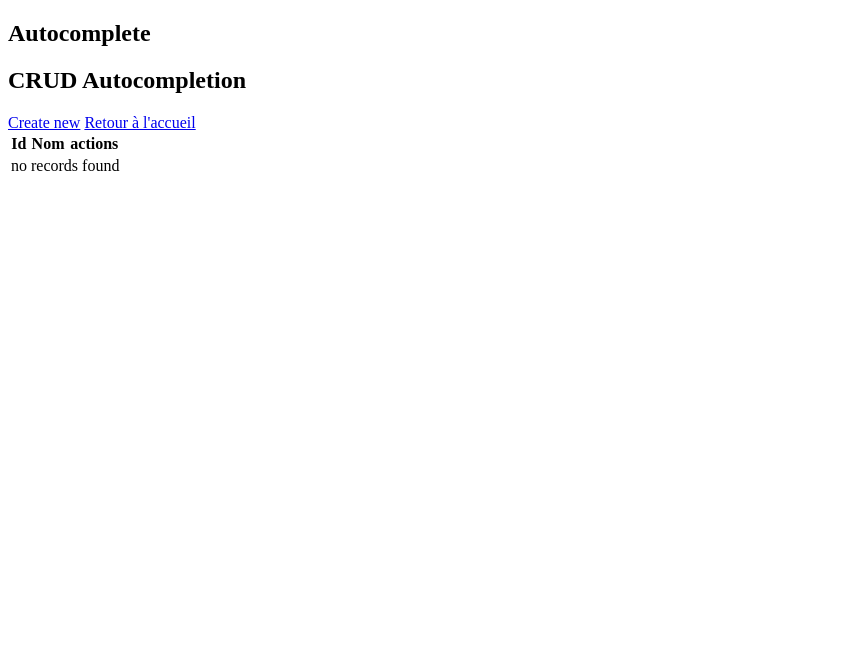
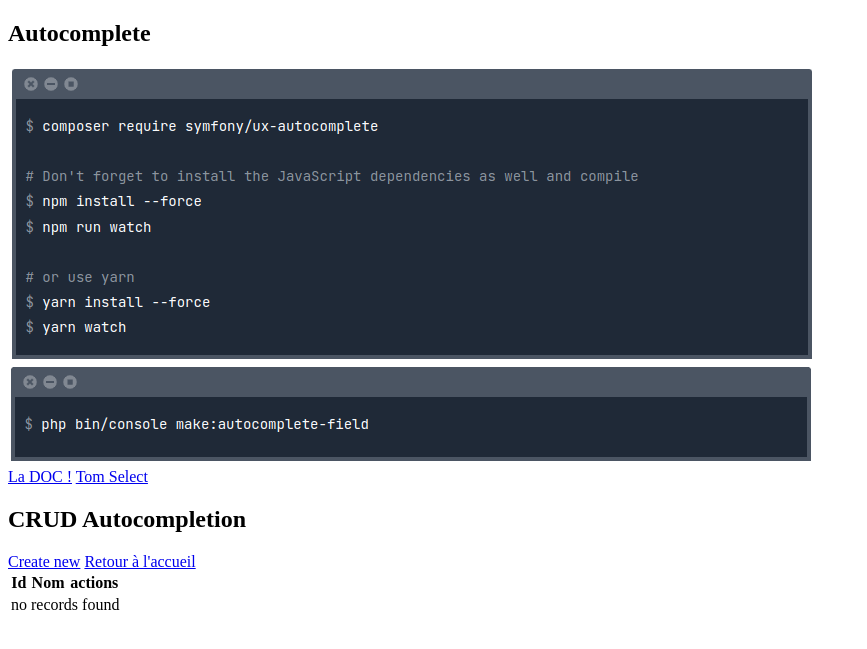
Before and after one commit to KevynSola/technical_support_symfony, a Symfony app: template templates/multiple/index.html.twig in a window 1280 px wide. Shown: the top 649 px of the page, without its empty margins (0-867 px from the left). Run offline with Twig, Linux system fonts and the light colour scheme; the template is opened without the code that fills it, so the values that code supplies are empty; some libraries are stand-ins or nearby versions.

Commit message:
add img to components

```diff
--- a/assets/controllers.json
+++ b/assets/controllers.json
@@ -5,8 +5,8 @@
                 "enabled": true,
                 "fetch": "eager",
                 "autoimport": {
-                    "tom-select/dist/css/tom-select.default.css": true,
-                    "tom-select/dist/css/tom-select.bootstrap5.css": false
+                    "tom-select/dist/css/tom-select.default.css": false,
+                    "tom-select/dist/css/tom-select.bootstrap5.css": true
                 }
             }
         },
--- a/templates/chart/index.html.twig
+++ b/templates/chart/index.html.twig
@@ -7,6 +7,12 @@
 {% block body %}
 	<div class="container">
 		<h1 class="text-center p-4">ChartJs</h1>
+		<div class="message text-center mb-3">
+			<img src="{{asset('/build/images/installchartjs.png')}}" alt="image de l'installation">
+		</div>
+		<div class="bloc-link m-4 d-flex justify-content-center align-items-center">
+			<a class="btn btn-lg btn-success mx-4 p-3" href="https://symfony.com/bundles/ux-chartjs/current/index.html" target="_blank">La DOC !</a>
+		</div>
 		<div class="bloc-head d-flex justify-content-between align-items-center">
 			<p>Exemple de ChartJs avec Symfony :</p>
 			<div class="btn-home m-4">
--- a/templates/multiple/index.html.twig
+++ b/templates/multiple/index.html.twig
@@ -7,6 +7,14 @@
 	<section>
 		<div class="container">
 			<h1 class="text-center p-4">Autocomplete</h1>
+			<div class="message text-center mb-3">
+				<img src="{{asset('/build/images/install.png')}}" alt="image de l'installation">
+				<img src="{{asset('/build/images/field_auto.png')}}" alt="Image de commande">
+			</div>
+			<div class="bloc-link m-4 d-flex justify-content-center align-items-center">
+				<a class="btn btn-lg btn-success mx-4 p-3" href="https://symfony.com/bundles/ux-autocomplete/current/index.html" target="_blank">La DOC !</a>
+				<a class="btn btn-lg btn-success mx-4 p-3" href="https://tom-select.js.org/" target="_blank">Tom Select</a>
+			</div>
 			<div class="block-head d-flex justify-content-between align-items-center">
 				<h1>CRUD Autocompletion</h1>
 				<div class="bloc-retour">
```
Also changed, not shown: assets/images/field_auto.png (added), assets/images/install.png (added), assets/images/installchartjs.png (added).
